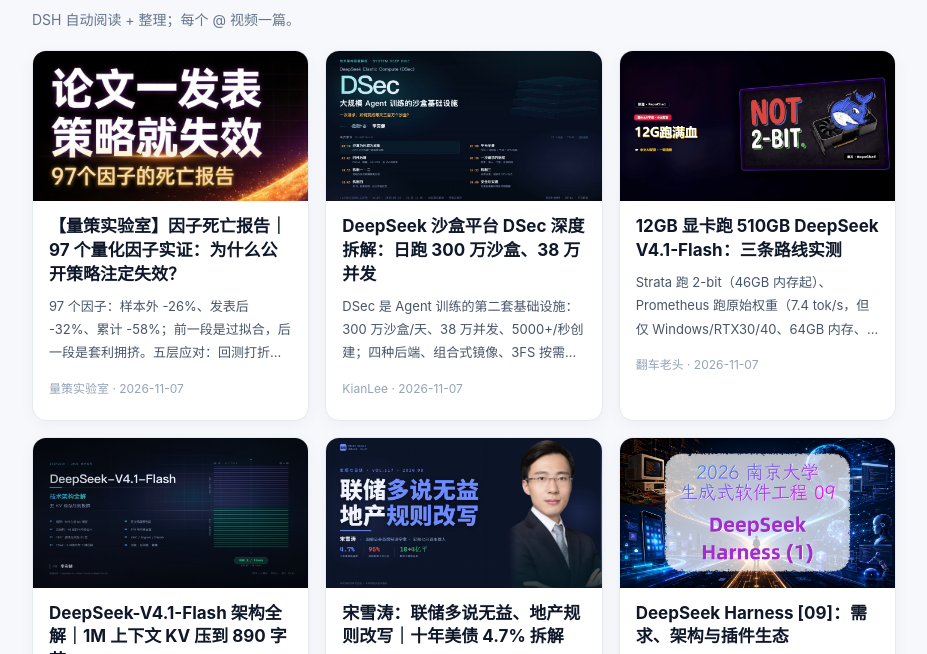
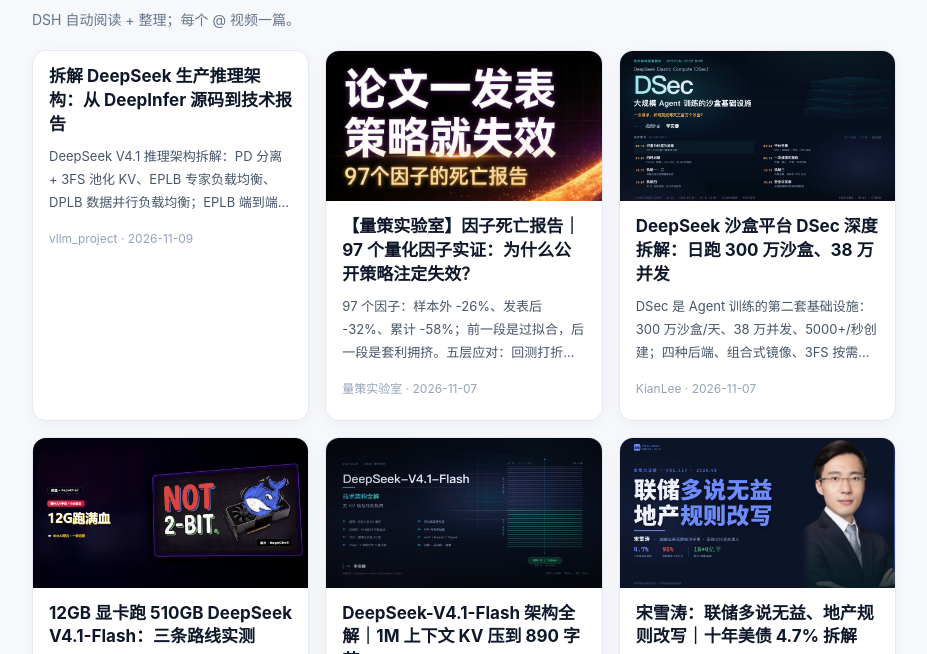
Before and after one commit to Pingpongdragon/bili-mentions-blog, a plain HTML site: page index.html in a window 1280 px wide. Shown: the part 78-732 px from the top of the page, without its empty margins (176-1103 px from the left). Drawn offline with Linux system fonts and the light colour scheme.

Commit message:
Mention blog: index.html

```diff
--- a/index.html
+++ b/index.html
@@ -22,6 +22,11 @@ a{color:#2563eb;text-decoration:none}a:hover{text-decoration:underline}
 .empty{padding:40px 0;color:#64748b;text-align:center}
 @media(max-width:640px){.wrap{padding:20px 12px 50px}article{padding:22px 18px}h1{font-size:24px}}
 </style></head><body><div class="wrap"><h1>B站 @ 我的视频</h1><p class="meta">DSH 自动阅读 + 整理；每个 @ 视频一篇。</p><div class="grid">
+<a class="card" href="posts/BV1cgHP6BEp1.html">
+
+  <div class="pad"><h2>拆解 DeepSeek 生产推理架构：从 DeepInfer 源码到技术报告</h2><p>DeepSeek V4.1 推理架构拆解：PD 分离 + 3FS 池化 KV、EPLB 专家负载均衡、DPLB 数据并行负载均衡；EPLB 端到端约 2%，prefill 收益 4–6%，DSpark 验证长度 5 降到 3.2–4.4。</p><small>vllm_project · 2026-11-09</small></div>
+</a>
+
 <a class="card" href="posts/BV172aD6dEbv.html">
   <img src="assets/BV172aD6dEbv.jpg" alt="【量策实验室】因子死亡报告｜97 个量化因子实证：为什么公开策略注定失效？">
   <div class="pad"><h2>【量策实验室】因子死亡报告｜97 个量化因子实证：为什么公开策略注定失效？</h2><p>97 个因子：样本外 -26%、发表后 -32%、累计 -58%；前一段是过拟合，后一段是套利拥挤。五层应对：回测打折、看近 3–5 年、分真假衰减、生命周期监测、低相关组合+收缩。</p><small>量策实验室 · 2026-11-07</small></div>
```
